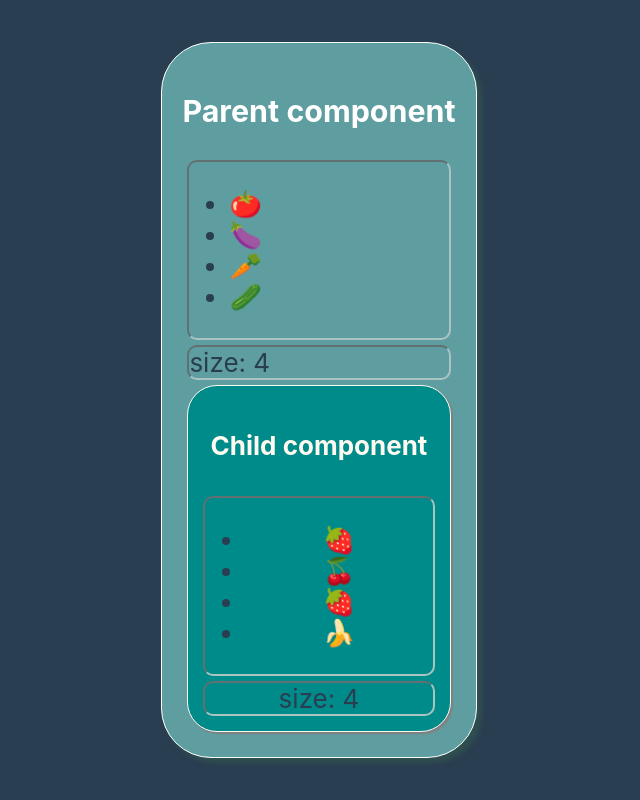
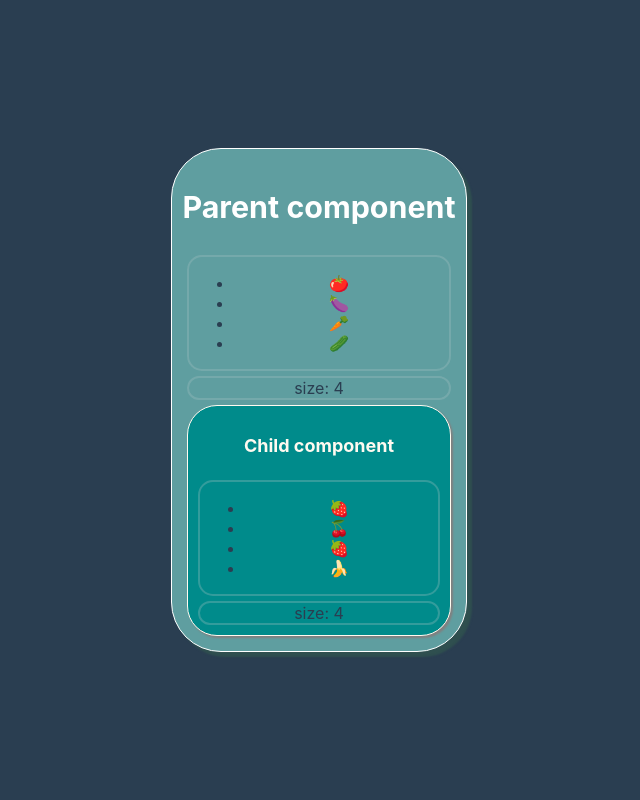
Before and after one commit to ccnmagnoo/test-useReducer, a React (Create React App) app: page / in a window 1280 px wide. Shown: the whole page, without its empty margins (321-961 px from the left). Built offline with nearby package versions, Linux system fonts and the light colour scheme.

Commit message:
tranparent border

```diff
--- a/src/App.css
+++ b/src/App.css
@@ -26,10 +26,10 @@
 
 .Parent-section {
   background-color: cadetblue;
-  padding: 20px;
+  padding: 10px;
   border-radius: 50px;
   border: 1px solid;
-  box-shadow: 5px 5px 5px darkslategray;
+  box-shadow: 5px 5px 2px darkslategray;
   align-items: center;
   justify-content: center;
   align-content: center;
@@ -37,22 +37,30 @@
 
 .Child-section {
   background-color: darkcyan;
-  text-align: center;
+
   color: floralwhite;
-  padding: 10px;
+  padding: 5px;
   margin: 5px;
   border-radius: 30px;
   border: 1px solid;
   box-shadow: 2px 2px 2px gray;
+  font-size: large;
+  text-align: center;
 }
 
 .Data-section {
   color: #2a3e51;
   box-decoration-break: initial;
-  border-radius: 10px;
-
+  text-align: center;
+  text-size-adjust: 50%;
+  font-size: medium;
+  font-family: -apple-system, BlinkMacSystemFont, 'Segoe UI', Roboto, Oxygen, Ubuntu,
+    Cantarell, 'Open Sans', 'Helvetica Neue', sans-serif;
+  border-radius: 15px;
+  padding-left: 5px;
+  padding-right: 5px;
   margin: 5px;
-  border: inset 2px rgb(170, 196, 196);
+  border: solid 2px rgba(170, 196, 196, 0.3);
 }
 
 .App-link {
```
